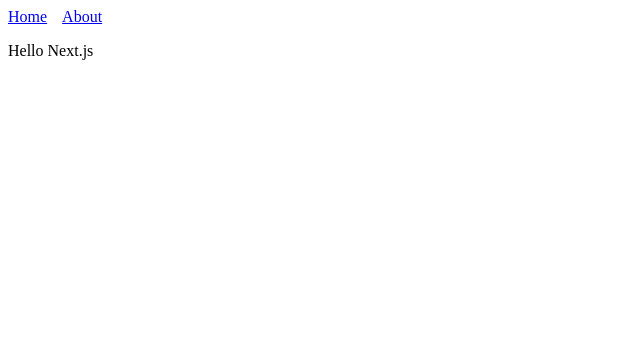
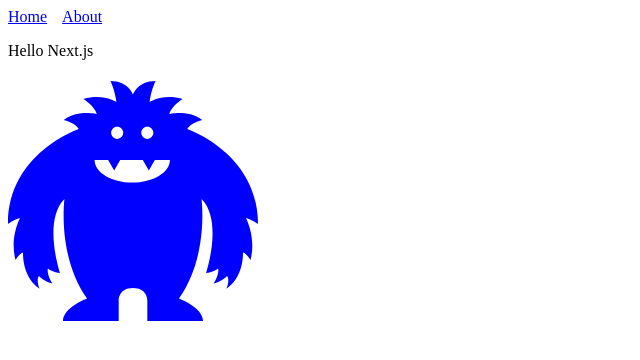
Before and after one commit to zandoh/lakeeffect, a Next.js app: page / in a window 1280 px wide. Shown: the top 360 px of the page, without its empty margins (0-640 px from the left). Built offline with nearby package versions, Linux system fonts and the light colour scheme.

Commit message:
Dev: adds yeti logo

```diff
--- /dev/null
+++ b/components/svg/Yeti.tsx
@@ -0,0 +1,38 @@
+interface SvgProps {
+  height: number;
+  width: number;
+  color?: string;
+}
+
+const YetiSvg = (props: SvgProps) => {
+  const { height, width, color = "#FFF" } = props;
+  return (
+    <svg
+      version="1.1"
+      id="yeti_svg"
+      height={`${height}px`}
+      width={`${width}px`}
+      viewBox="0 0 1600 1538"
+    >
+      <path
+        fill={color}
+        d="M1600,916c0-453-453-607.2-453-607.2c19.3-38.6,96.4-57.8,96.4-57.8c-86.7-67.5-212-38.6-212-38.6
+        c19.3-57.8,86.7-96.4,86.7-96.4c-125.3-38.6-212,19.3-212,19.3c9.6-77.1,38.6-134.9,38.6-134.9C828.9,0.3,800,87.1,800,87.1
+        S771.1,0.3,655.4,0.3c0,0,28.9,57.8,38.6,134.9c0,0-86.7-57.8-212-19.3c0,0,67.5,38.6,86.7,96.4c0,0-125.3-28.9-212,38.6
+        c0,0,77.1,19.3,96.4,57.8C453,308.8,0,463,0,916c0,0,38.6-28.9,77.1-38.6c0,0-67.5,125.3-28.9,269.9c0,0,19.3-38.6,48.2-48.2
+        c0,0-9.6,154.2,106,231.3c0,0-24.1-53-4.8-81.9c0,0,38.6,38.6,86.7,48.2c0,0-38.6-57.8-28.9-96.4c0,0,38.6,28.9,77.1,28.9
+        c0,0-110.8-332.5,28.9-472.3c0,0-48.2,366.3,144.6,636.1c0,0-154.2,57.8-154.2,144.6h356.6v-134.9c0,0,0-77.1,91.6-77.1
+        s91.6,77.1,91.6,77.1v134.9h356.6c0-86.7-154.2-144.6-154.2-144.6c192.8-269.9,144.6-636.1,144.6-636.1
+        c139.8,139.8,28.9,472.3,28.9,472.3c38.6,0,77.1-28.9,77.1-28.9c9.6,38.6-28.9,96.4-28.9,96.4c48.2-9.6,86.7-48.2,86.7-48.2
+        c19.3,28.9-4.8,81.9-4.8,81.9c115.7-77.1,106-231.3,106-231.3c28.9,9.6,48.2,48.2,48.2,48.2c38.6-144.6-28.9-269.9-28.9-269.9
+        C1561.4,887.1,1600,916,1600,916z M891.6,294.3c21.3,0,38.6,17.3,38.6,38.6c0,21.3-17.3,38.6-38.6,38.6c-21.3,0-38.6-17.3-38.6-38.6
+        C853,311.6,870.3,294.3,891.6,294.3z M698.8,294.3c21.3,0,38.6,17.3,38.6,38.6c0,21.3-17.3,38.6-38.6,38.6
+        c-21.3,0-38.6-17.3-38.6-38.6C660.2,311.6,677.5,294.3,698.8,294.3z M795.2,650.9c-133.1,0-241-64.7-241-144.6c0,0,33.7,0,86.7,0
+        l38.6,67.5l38.6-67.5c24.2,0,50.1,0,77.1,0c23.4,0,46.1,0,67.5,0l38.6,67.5l38.6-67.5c58.5,0,96.4,0,96.4,0
+        C1036.1,586.2,928.3,650.9,795.2,650.9z"
+      />
+    </svg>
+  );
+};
+
+export default YetiSvg;
--- /dev/null
+++ b/index.d.ts
@@ -0,0 +1,5 @@
+declare module "*.png";
+declare module "*.jpg";
+declare module "*.jpeg";
+declare module "*.svg";
+declare module "*.gif";
--- a/pages/index.tsx
+++ b/pages/index.tsx
@@ -1,11 +1,13 @@
 import { NextPage } from "next";
 import Header from "../components/Header";
+import YetiSvg from "../components/svg/Yeti";
 
 const Home: NextPage = () => {
   return (
     <div>
       <Header />
       <p>Hello Next.js</p>
+      <YetiSvg height={250} width={250} color={"blue"} />
     </div>
   );
 };
```
